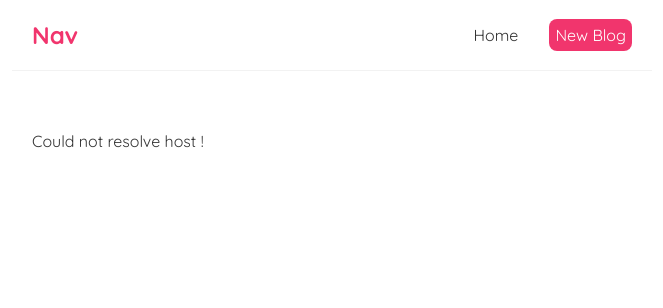
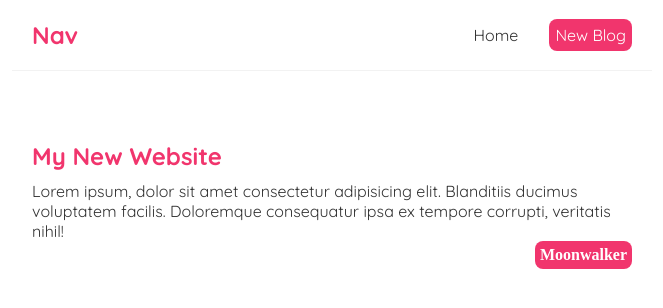
Before and after one commit to ShivaniAgarwal07/Blogging-App, a React (Create React App) app: page /details/1 in a window 1280 px wide. Shown: the top 308 px of the page, without its empty margins (308-971 px from the left). Built offline with nearby package versions, Linux system fonts and the light colour scheme; no server answers; data requests are answered from the project's data file.

Commit message:
correctly implemented blogdetails url

```diff
--- a/src/Comps/blogDetails.js
+++ b/src/Comps/blogDetails.js
@@ -1,22 +1,22 @@
 import {useParams} from 'react-router-dom';
 import useFetch from '../hooks/useFetch';
-import BlogList from "./blogList"
 const BlogDetails = () => {
 
-    // const url = "http://localhost:8000/blogs/details/";
+    const url = "http://localhost:8000/blogs/";
     const {id} = useParams();
-    const {data:blogs,error,isPending} = useFetch("http://localhost:8000/blogs/details/"+id);
+   const {data: blogs,error,isPending}= useFetch(url + id);
+    console.log(blogs);
     return (
-        // <div className="blogdetails">
-            <div className="home">
+            <div className="blogdetails">
             {error && <div className="error">{error}</div>}
             {isPending && <div>Loading  . . .</div>}
             {blogs &&  <article>
                 <h2>{blogs.title}</h2>
                 <p>{blogs.body}</p>
-                </article>}
+                <h3>{blogs.author}</h3>
+               </article>}
+
         </div>
-        // </div>
      );
 }
 
```
